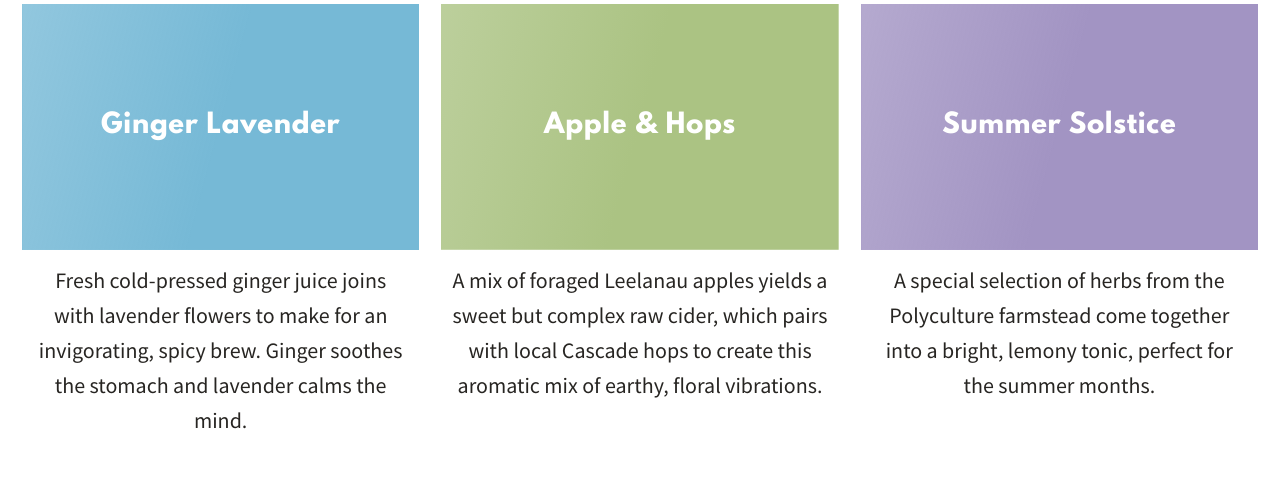
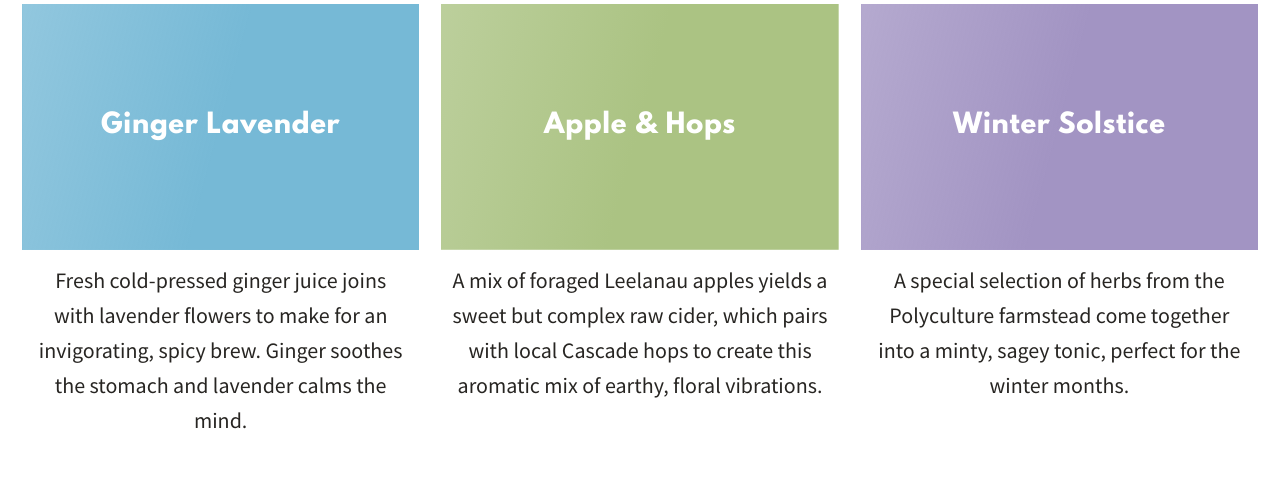
Before and after one commit to cscottmills/polyculturekombucha, a Jekyll site: the page built from flavors.html, in a window 1280 px wide. Shown: the part 479-962 px from the top of the page. Built offline with Jekyll 4.4.1, drawn with Linux system fonts in a browser that asks for light colours.

Commit message:
Add flavor

```diff
--- a/flavors.html
+++ b/flavors.html
@@ -12,7 +12,7 @@ title: Flavors
 		{% capture flavor_apple_hops %}{% include flavor_apple_hops.md %}{% endcapture %}{{ flavor_apple_hops | markdownify }}
 	</div>
 	<div class="panels--third">
-		{% capture flavor_summer_solstice %}{% include flavor_summer_solstice.md %}{% endcapture %}{{ flavor_summer_solstice | markdownify }}
+		{% capture flavor_winter_solstice %}{% include flavor_winter_solstice.md %}{% endcapture %}{{ flavor_winter_solstice | markdownify }}
 	</div>
 </figure>
 <hr>
```
